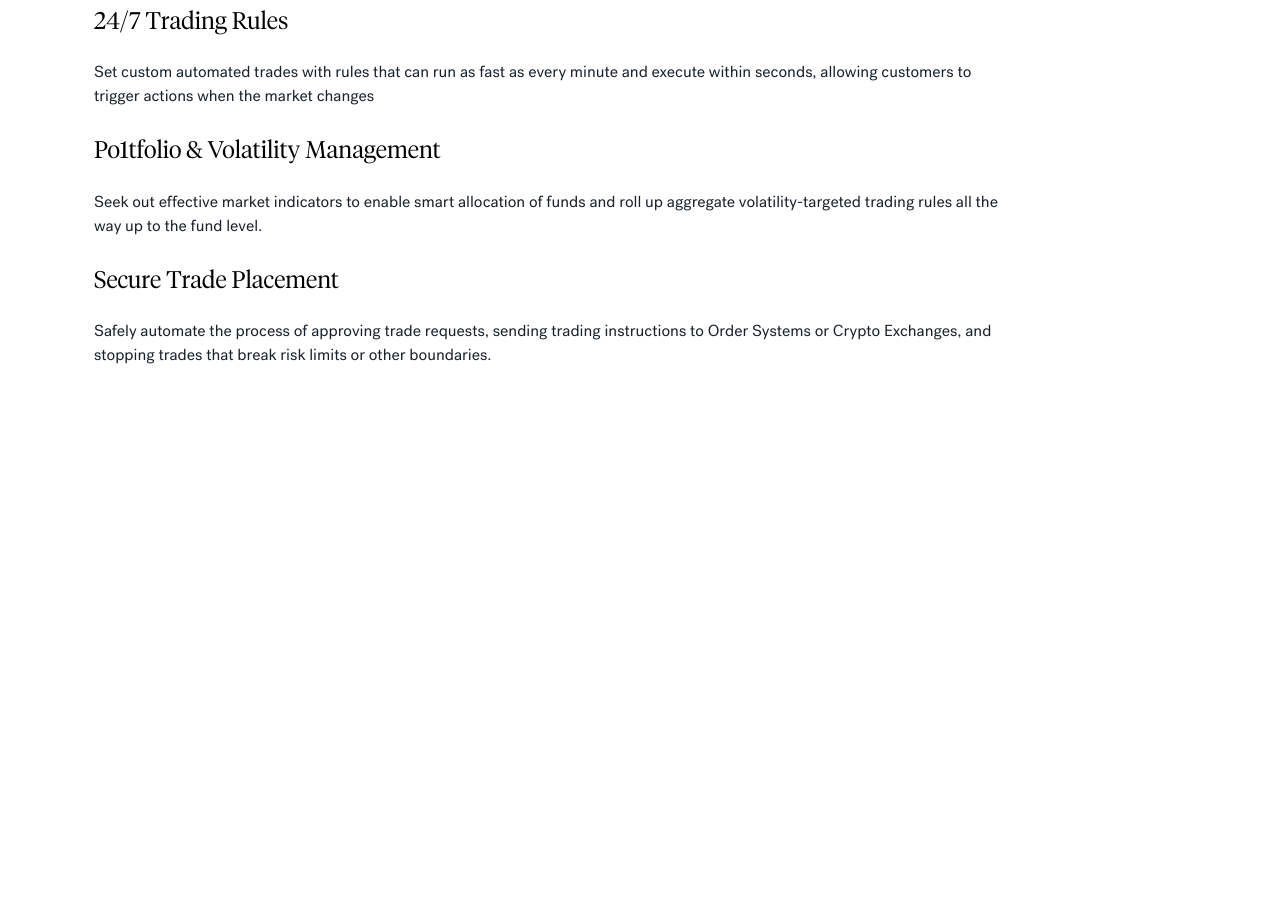
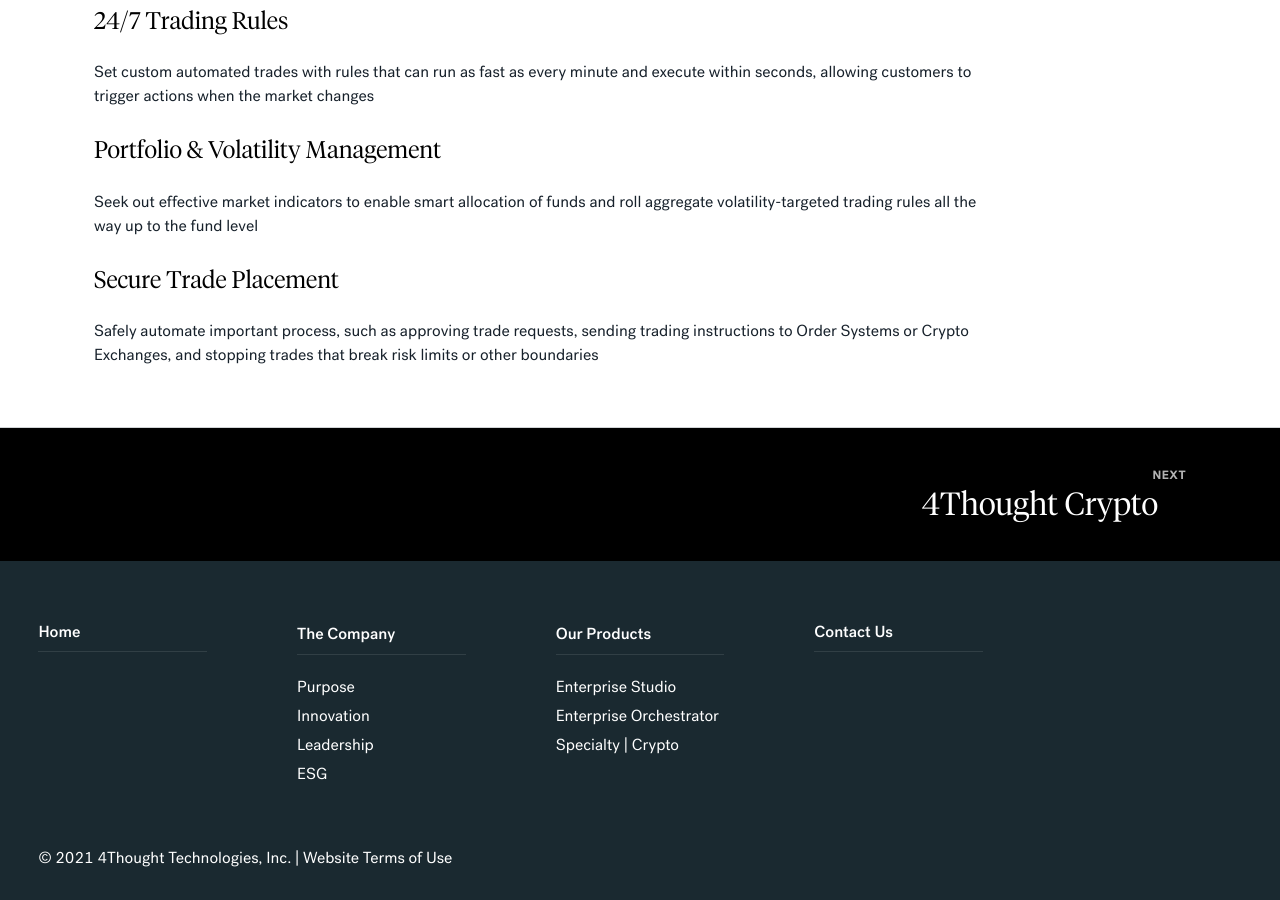
Before and after one commit to 4Thought/4thought.github.io, a plain HTML site: page EnterpriseOrchestrator.html in a window 1280 px wide. Shown: the part 960-1860 px from the top of the page. Before the commit the page ends 1327 px from the top, so only its background shows below. Drawn offline with Linux system fonts and the light colour scheme.

Commit message:
update enterprise orchestrator page

```diff
--- a/EnterpriseOrchestrator.html
+++ b/EnterpriseOrchestrator.html
@@ -8,14 +8,12 @@
     />
     <title>Enterprise Studio</title>
     <link rel="stylesheet" href="dist\styles\styles.css" />
-
   </head>
   <body>
     <main class="l-main" id="main-content" tabindex="-1" role="main">
       <!-- Menu -->
 
       <div data-include="menu.html"></div>
-
 
       <!-- Content -->
 
@@ -34,10 +32,10 @@
             100vw"
             />
             <h1 class="heading heading--reversed heading--in-image">
-              4Thought Orchestrator | Launching 2022
+              Enterprise Platform | Orchestrator
+              <br />
+              Launching 2022
             </h1>
-
-
           </header>
 
           <div
@@ -47,15 +45,9 @@
           >
             <div class="l-content-grid__col">
               <p class="intro intro--m intro--strong">
-          Deploy Strategies and Automate Risk Controls
-
+                Deploy Strategies & Automate Risk Controls
               </p>
-
             </div>
-      <!-- <p class="">
-        Launching 2022
-
-      </p> -->
           </div>
 
           <section
@@ -63,53 +55,74 @@
           >
             <div class="l-content-grid__col">
               <article class="">
-
                 <p class="intro">
-
-            We are designing 4Thought Orchestrator to provide integrated governance & risk management tools from the moment you deploy.
-
+                  We are designing 4Thought Orchestrator to provide integrated
+                  governance & risk management tools from the moment you deploy.
                 </p>
 
-
-
-
                 <div class="hr"></div>
-          <br/>
-          <p class="intro intro--small intro--m">Our product roadmap includes the following key features, among others.
+                <br />
+                <p class="intro intro--small intro--m">
+                  Our product roadmap includes the following key features, among
+                  others.
                 </p>
-          <br/>
-
-          <p><strong class="intro intro--m intro--strong">24/7 Trading Rules
-          </strong></p>
-          <br/>
+                <br />
 
                 <p>
-            Set custom automated trades with rules that can run as fast as every minute and execute within seconds, allowing customers to trigger actions when the market changes
+                  <strong class="intro intro--m intro--strong"
+                    >24/7 Trading Rules
+                  </strong>
                 </p>
-          <br/>
+                <br />
 
-          <p><strong class="intro intro--m intro--strong">Po1tfolio & Volatility Management
-          </strong></p>
-          <br/>
-          <p>Seek out effective market indicators to enable smart allocation of funds and roll up aggregate volatility-targeted trading rules all the way up to the fund level.
+                <p>
+                  Set custom automated trades with rules that can run as fast as
+                  every minute and execute within seconds, allowing customers to
+                  trigger actions when the market changes
                 </p>
-          <br/>
+                <br />
 
-          <p><strong class="intro intro--m intro--strong">Secure Trade Placement
+                <p>
+                  <strong class="intro intro--m intro--strong"
+                    >Portfolio & Volatility Management
+                  </strong>
+                </p>
+                <br />
+                <p>
+                  Seek out effective market indicators to enable smart
+                  allocation of funds and roll aggregate volatility-targeted
+                  trading rules all the way up to the fund level
+                </p>
+                <br />
 
-          </strong></p>
-          <br/><p>Safely automate the process of approving trade requests, sending trading instructions to Order Systems or Crypto Exchanges, and stopping trades that break risk limits or other boundaries.
-
+                <p>
+                  <strong class="intro intro--m intro--strong"
+                    >Secure Trade Placement
+                  </strong>
+                </p>
+                <br />
+                <p>
+                  Safely automate important process, such as approving trade
+                  requests, sending trading instructions to Order Systems or
+                  Crypto Exchanges, and stopping trades that break risk limits
+                  or other boundaries
                 </p>
               </article>
+            </div>
+          </section>
+        </div>
+      </main>
+      <div class="hr"></div>
+      <div class="pagination-banner">
+        <a href="Crypto.html" class="pagination-banner__next">
+          <span class="pagination-banner__label">Next</span>
+          <h2 class="pagination-banner__title">4Thought Crypto</h2>
+        </a>
+      </div>
+    </main>
 
-
-        </section>
-
-  </article>
-
-
-      </main>
+    <div data-include="Footer.html"></div>
+    <!-- End Main Content -->
 
     <!-- Scripts -->
 
```
Lines whose indentation alone changed are shown as unchanged.
